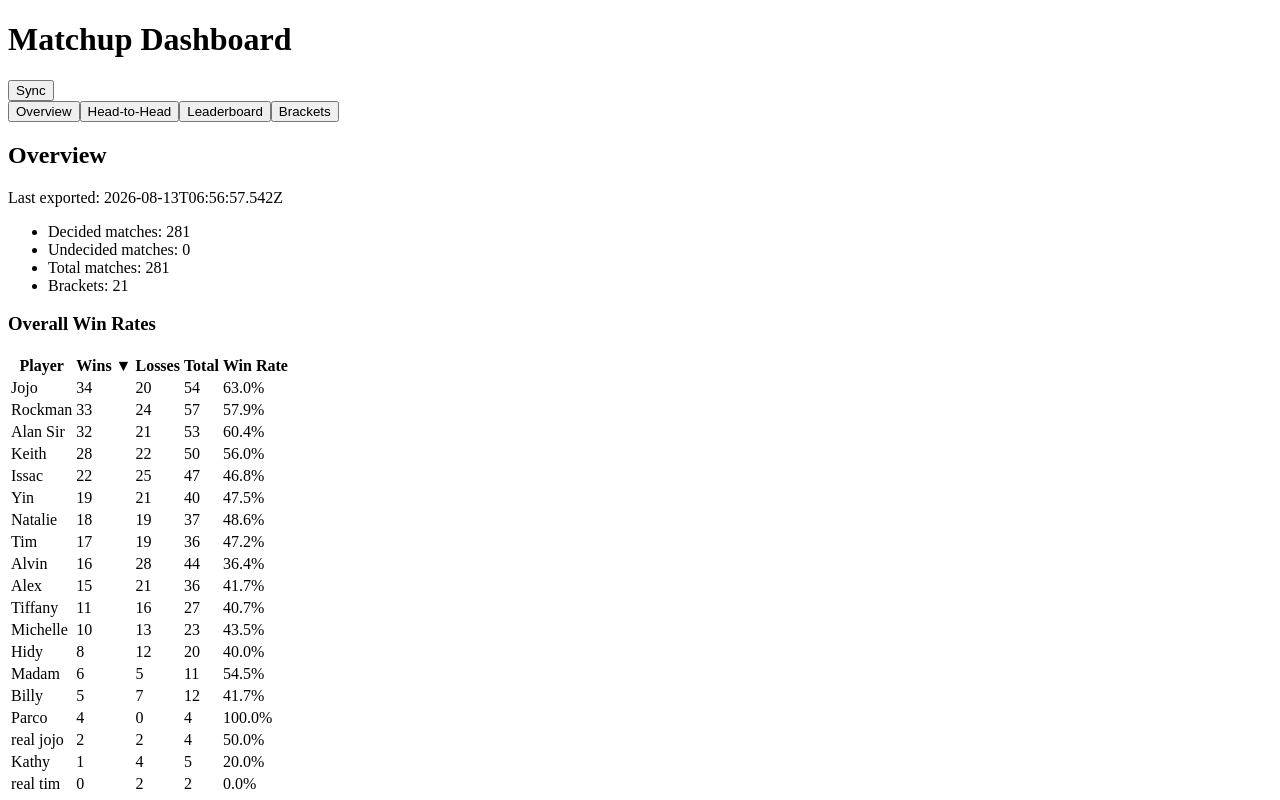
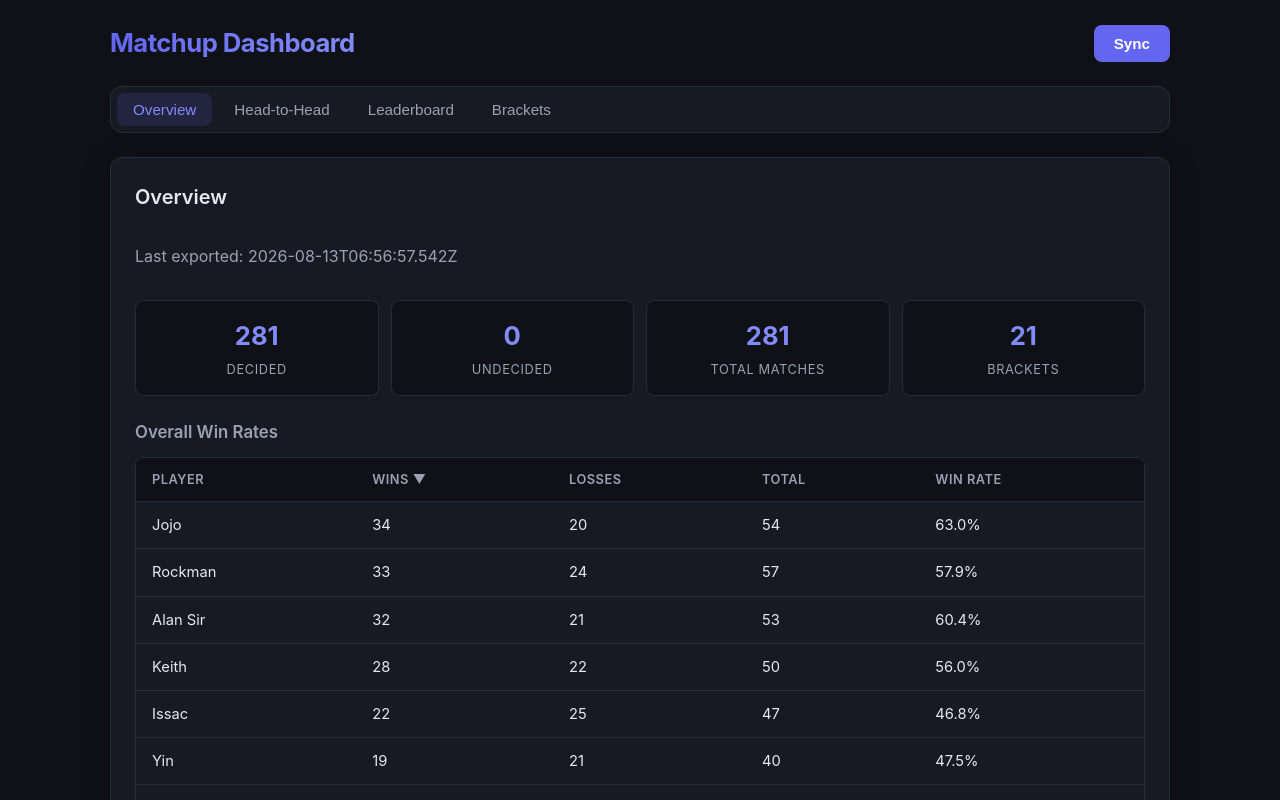
Before and after one commit to jumpingcathappy/bbxdata, a React (Vite) app: page / in a window 1280 px wide. Shown: the top 800 px of the page. Built offline with nearby package versions, Linux system fonts and the light colour scheme.

Commit message:
style: add modern dark theme with cards, tabs, and styled tables

```diff
--- a/src/App.tsx
+++ b/src/App.tsx
@@ -47,21 +47,27 @@ export default function App() {
   ];
 
   return (
-    <div>
-      <header>
+    <div className="app">
+      <header className="app-header">
         <h1>Matchup Dashboard</h1>
         <SyncButton onSync={handleSync} syncing={syncing} />
       </header>
-      <nav>
+      <nav className="tabs">
         {tabs.map((t) => (
-          <button key={t.id} onClick={() => setTab(t.id)}>
+          <button
+            key={t.id}
+            className={`tab-btn${tab === t.id ? ' active' : ''}`}
+            onClick={() => setTab(t.id)}
+          >
             {t.label}
           </button>
         ))}
       </nav>
       <main>
         {data === null ? (
-          <p>No data yet. Click Sync to pull your brackets from lvup.gg.</p>
+          <p className="empty">
+            No data yet. Click Sync to pull your brackets from lvup.gg.
+          </p>
         ) : (
           <>
             {tab === 'overview' && <Overview data={data} />}
--- a/src/components/Brackets.tsx
+++ b/src/components/Brackets.tsx
@@ -6,15 +6,19 @@ function BracketMatches({ bracket }: { bracket: Bracket }) {
   const [open, setOpen] = useState(false);
   return (
     <div>
-      <button onClick={() => setOpen(!open)}>
+      <button className="btn-ghost" onClick={() => setOpen(!open)}>
         {open ? 'Hide matches' : 'Show matches'}
       </button>
       {open && (
-        <ul>
+        <ul className="match-list">
           {bracket.matches.map((m) => (
             <li key={m.id}>
               R{m.round}: {m.playerA} vs {m.playerB} — winner:{' '}
-              {m.winner ?? 'undecided'}
+              {m.winner ? (
+                <span className="winner">{m.winner}</span>
+              ) : (
+                <span className="undecided">undecided</span>
+              )}
             </li>
           ))}
         </ul>
@@ -25,11 +29,12 @@ function BracketMatches({ bracket }: { bracket: Bracket }) {
 
 export default function Brackets({ data }: { data: MatchupData }) {
   return (
-    <section>
+    <section className="section">
       <h2>Brackets</h2>
       {data.brackets.length === 0 ? (
-        <p>No brackets yet.</p>
+        <p className="empty">No brackets yet.</p>
       ) : (
+        <div className="table-wrap">
           <SortableTable
             columns={[
               { key: 'name', label: 'Name' },
@@ -59,6 +64,7 @@ export default function Brackets({ data }: { data: MatchupData }) {
             defaultSortKey="name"
             emptyMessage="No brackets yet."
           />
+        </div>
       )}
     </section>
   );
--- a/src/components/HeadToHead.tsx
+++ b/src/components/HeadToHead.tsx
@@ -27,12 +27,14 @@ export default function HeadToHead({ data }: { data: MatchupData }) {
   }, [records, filter]);
 
   return (
-    <section>
+    <section className="section">
       <h2>Head-to-Head</h2>
 
-      <label>
-        Filter by contestant:{' '}
+      <div className="filter-row">
+        <label htmlFor="h2h-filter">Filter by contestant:</label>
         <input
+          id="h2h-filter"
+          className="input"
           type="text"
           value={filter}
           onChange={(e) => setFilter(e.target.value)}
@@ -44,8 +46,9 @@ export default function HeadToHead({ data }: { data: MatchupData }) {
             <option key={p} value={p} />
           ))}
         </datalist>
-      </label>
+      </div>
 
+      <div className="table-wrap">
         <SortableTable
           columns={[
             { key: 'playerA', label: 'Player A' },
@@ -64,6 +67,7 @@ export default function HeadToHead({ data }: { data: MatchupData }) {
           defaultSortKey="playerA"
           emptyMessage="No decided matchups yet."
         />
+      </div>
     </section>
   );
 }
--- a/src/components/Leaderboard.tsx
+++ b/src/components/Leaderboard.tsx
@@ -6,8 +6,9 @@ export default function Leaderboard({ data }: { data: MatchupData }) {
   const entries = computeLeaderboard(data);
 
   return (
-    <section>
+    <section className="section">
       <h2>Leaderboard</h2>
+      <div className="table-wrap">
         <SortableTable
           columns={[
             {
@@ -33,6 +34,7 @@ export default function Leaderboard({ data }: { data: MatchupData }) {
           defaultSortDir="desc"
           emptyMessage="No players yet."
         />
+      </div>
     </section>
   );
 }
--- a/src/components/Overview.tsx
+++ b/src/components/Overview.tsx
@@ -7,17 +7,30 @@ export default function Overview({ data }: { data: MatchupData }) {
   const players = computeLeaderboard(data);
 
   return (
-    <section>
+    <section className="section">
       <h2>Overview</h2>
-      <p>Last exported: {data.exportedAt}</p>
-      <ul>
-        <li>Decided matches: {overall.decided}</li>
-        <li>Undecided matches: {overall.undecided}</li>
-        <li>Total matches: {overall.total}</li>
-        <li>Brackets: {data.brackets.length}</li>
-      </ul>
+      <p className="empty">Last exported: {data.exportedAt}</p>
+      <div className="stat-grid">
+        <div className="stat-card">
+          <div className="stat-value">{overall.decided}</div>
+          <div className="stat-label">Decided</div>
+        </div>
+        <div className="stat-card">
+          <div className="stat-value">{overall.undecided}</div>
+          <div className="stat-label">Undecided</div>
+        </div>
+        <div className="stat-card">
+          <div className="stat-value">{overall.total}</div>
+          <div className="stat-label">Total Matches</div>
+        </div>
+        <div className="stat-card">
+          <div className="stat-value">{data.brackets.length}</div>
+          <div className="stat-label">Brackets</div>
+        </div>
+      </div>
 
       <h3>Overall Win Rates</h3>
+      <div className="table-wrap">
         <SortableTable
           columns={[
             { key: 'player', label: 'Player' },
@@ -37,6 +50,7 @@ export default function Overview({ data }: { data: MatchupData }) {
           defaultSortDir="desc"
           emptyMessage="No players yet."
         />
+      </div>
     </section>
   );
 }
--- a/src/components/SyncButton.tsx
+++ b/src/components/SyncButton.tsx
@@ -5,7 +5,7 @@ interface Props {
 
 export default function SyncButton({ onSync, syncing }: Props) {
   return (
-    <button onClick={onSync} disabled={syncing}>
+    <button className="btn" onClick={onSync} disabled={syncing}>
       {syncing ? 'Syncing…' : 'Sync'}
     </button>
   );
--- /dev/null
+++ b/src/index.css
@@ -0,0 +1,313 @@
+:root {
+  --bg: #0f1117;
+  --bg-elevated: #171a23;
+  --bg-hover: #1e2230;
+  --border: #262b3a;
+  --text: #e6e8ee;
+  --text-muted: #9aa1b5;
+  --accent: #6366f1;
+  --accent-hover: #818cf8;
+  --accent-soft: rgba(99, 102, 241, 0.14);
+  --green: #34d399;
+  --red: #f87171;
+  --radius: 12px;
+  --radius-sm: 8px;
+  --shadow: 0 4px 24px rgba(0, 0, 0, 0.35);
+  --font: -apple-system, BlinkMacSystemFont, 'Segoe UI', Roboto, Helvetica,
+    Arial, sans-serif;
+}
+
+* {
+  box-sizing: border-box;
+}
+
+html,
+body {
+  margin: 0;
+  padding: 0;
+}
+
+body {
+  background: var(--bg);
+  color: var(--text);
+  font-family: var(--font);
+  line-height: 1.5;
+  -webkit-font-smoothing: antialiased;
+}
+
+#root {
+  min-height: 100vh;
+}
+
+/* ---------- Layout ---------- */
+.app {
+  max-width: 1100px;
+  margin: 0 auto;
+  padding: 24px 20px 64px;
+}
+
+.app-header {
+  display: flex;
+  align-items: center;
+  justify-content: space-between;
+  gap: 16px;
+  flex-wrap: wrap;
+  margin-bottom: 24px;
+}
+
+.app-header h1 {
+  margin: 0;
+  font-size: 1.6rem;
+  font-weight: 700;
+  letter-spacing: -0.02em;
+  background: linear-gradient(90deg, var(--accent), var(--accent-hover));
+  -webkit-background-clip: text;
+  background-clip: text;
+  -webkit-text-fill-color: transparent;
+}
+
+/* ---------- Nav tabs ---------- */
+.tabs {
+  display: flex;
+  gap: 6px;
+  flex-wrap: wrap;
+  background: var(--bg-elevated);
+  border: 1px solid var(--border);
+  border-radius: var(--radius);
+  padding: 6px;
+  margin-bottom: 24px;
+}
+
+.tab-btn {
+  background: transparent;
+  border: none;
+  color: var(--text-muted);
+  font-size: 0.95rem;
+  font-weight: 500;
+  padding: 8px 16px;
+  border-radius: var(--radius-sm);
+  cursor: pointer;
+  transition: background 0.15s ease, color 0.15s ease;
+}
+
+.tab-btn:hover {
+  background: var(--bg-hover);
+  color: var(--text);
+}
+
+.tab-btn.active {
+  background: var(--accent-soft);
+  color: var(--accent-hover);
+}
+
+/* ---------- Cards / sections ---------- */
+.section {
+  background: var(--bg-elevated);
+  border: 1px solid var(--border);
+  border-radius: var(--radius);
+  padding: 24px;
+  box-shadow: var(--shadow);
+}
+
+.section h2 {
+  margin: 0 0 16px;
+  font-size: 1.25rem;
+  font-weight: 600;
+}
+
+.section h3 {
+  margin: 24px 0 12px;
+  font-size: 1.05rem;
+  font-weight: 600;
+  color: var(--text-muted);
+}
+
+/* ---------- Stat cards ---------- */
+.stat-grid {
+  display: grid;
+  grid-template-columns: repeat(auto-fit, minmax(150px, 1fr));
+  gap: 12px;
+  margin-bottom: 8px;
+}
+
+.stat-card {
+  background: var(--bg);
+  border: 1px solid var(--border);
+  border-radius: var(--radius-sm);
+  padding: 16px;
+  text-align: center;
+}
+
+.stat-card .stat-value {
+  font-size: 1.6rem;
+  font-weight: 700;
+  color: var(--accent-hover);
+}
+
+.stat-card .stat-label {
+  font-size: 0.8rem;
+  color: var(--text-muted);
+  text-transform: uppercase;
+  letter-spacing: 0.05em;
+  margin-top: 4px;
+}
+
+/* ---------- Tables ---------- */
+.table-wrap {
+  overflow-x: auto;
+  border: 1px solid var(--border);
+  border-radius: var(--radius-sm);
+}
+
+table {
+  width: 100%;
+  border-collapse: collapse;
+  font-size: 0.92rem;
+}
+
+thead th {
+  background: var(--bg);
+  color: var(--text-muted);
+  text-align: left;
+  font-weight: 600;
+  font-size: 0.8rem;
+  text-transform: uppercase;
+  letter-spacing: 0.04em;
+  padding: 12px 16px;
+  border-bottom: 1px solid var(--border);
+  white-space: nowrap;
+}
+
+tbody td {
+  padding: 12px 16px;
+  border-bottom: 1px solid var(--border);
+  white-space: nowrap;
+}
+
+tbody tr:last-child td {
+  border-bottom: none;
+}
+
+tbody tr:hover {
+  background: var(--bg-hover);
+}
+
+/* ---------- Buttons ---------- */
+.btn {
+  background: var(--accent);
+  color: #fff;
+  border: none;
+  border-radius: var(--radius-sm);
+  padding: 10px 20px;
+  font-size: 0.95rem;
+  font-weight: 600;
+  cursor: pointer;
+  transition: background 0.15s ease, transform 0.1s ease;
+}
+
+.btn:hover:not(:disabled) {
+  background: var(--accent-hover);
+}
+
+.btn:active:not(:disabled) {
+  transform: translateY(1px);
+}
+
+.btn:disabled {
+  opacity: 0.6;
+  cursor: not-allowed;
+}
+
+.btn-ghost {
+  background: transparent;
+  color: var(--accent-hover);
+  border: 1px solid var(--border);
+  border-radius: var(--radius-sm);
+  padding: 6px 12px;
+  font-size: 0.85rem;
+  cursor: pointer;
+  transition: background 0.15s ease;
+}
+
+.btn-ghost:hover {
+  background: var(--bg-hover);
+}
+
+/* ---------- Inputs ---------- */
+.input {
+  background: var(--bg);
+  color: var(--text);
+  border: 1px solid var(--border);
+  border-radius: var(--radius-sm);
+  padding: 8px 12px;
+  font-size: 0.95rem;
+  width: 100%;
+  max-width: 320px;
+}
+
+.input:focus {
+  outline: none;
+  border-color: var(--accent);
+  box-shadow: 0 0 0 3px var(--accent-soft);
+}
+
+.filter-row {
+  display: flex;
+  align-items: center;
+  gap: 10px;
+  margin-bottom: 16px;
+  color: var(--text-muted);
+  font-size: 0.9rem;
+}
+
+/* ---------- Empty / message states ---------- */
+.empty {
+  color: var(--text-muted);
+  padding: 16px 0;
+}
+
+/* ---------- Bracket matches ---------- */
+.match-list {
+  list-style: none;
+  margin: 8px 0 0;
+  padding: 0;
+  display: flex;
+  flex-direction: column;
+  gap: 4px;
+}
+
+.match-list li {
+  font-size: 0.85rem;
+  color: var(--text-muted);
+  padding: 4px 0;
+  border-bottom: 1px dashed var(--border);
+}
+
+.match-list li:last-child {
+  border-bottom: none;
+}
+
+.winner {
+  color: var(--green);
+  font-weight: 600;
+}
+
+.undecided {
+  color: var(--red);
+}
+
+/* ---------- Responsive ---------- */
+@media (max-width: 640px) {
+  .app {
+    padding: 16px 12px 48px;
+  }
+
+  .app-header {
+    flex-direction: column;
+    align-items: flex-start;
+  }
+
+  .section {
+    padding: 16px;
+  }
+}
--- a/src/main.tsx
+++ b/src/main.tsx
@@ -1,6 +1,7 @@
 import React from 'react';
 import ReactDOM from 'react-dom/client';
 import App from './App';
+import './index.css';
 
 ReactDOM.createRoot(document.getElementById('root')!).render(
   <React.StrictMode>
```
Lines whose indentation alone changed are shown as unchanged.
